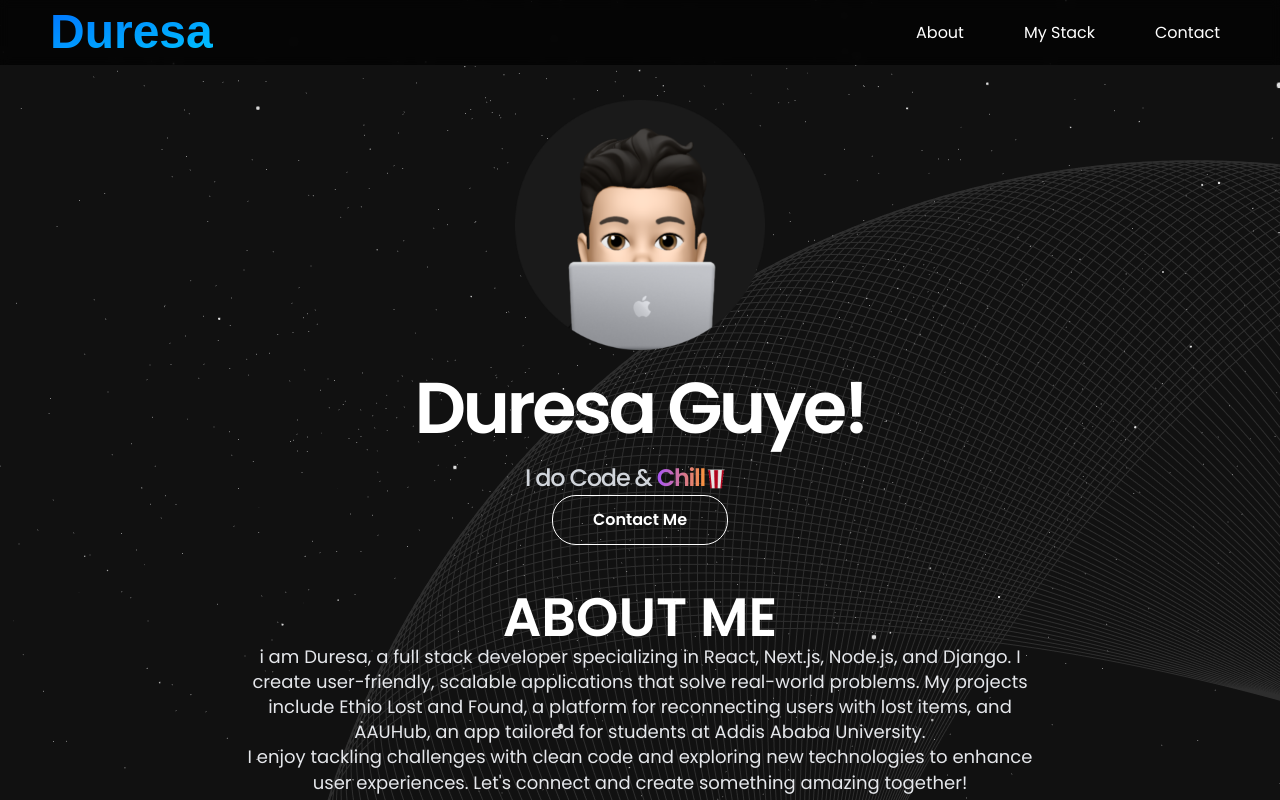
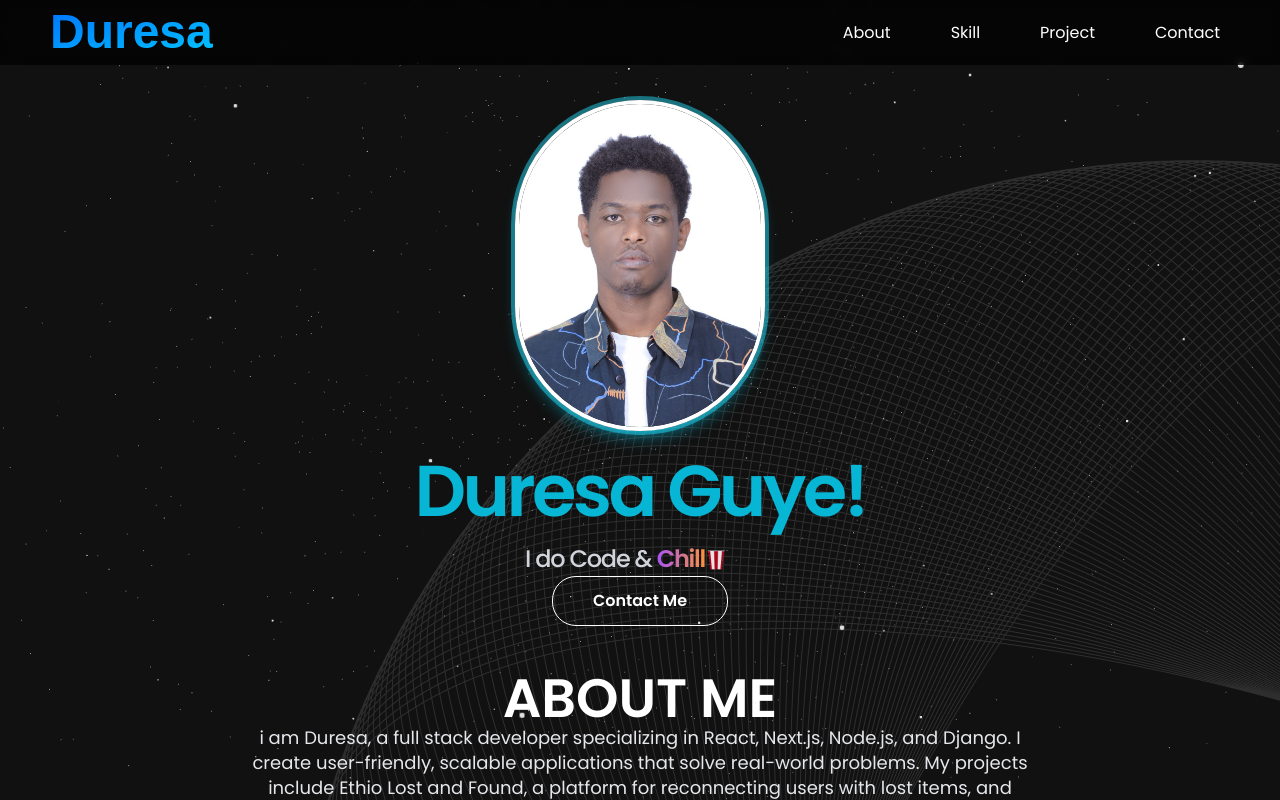
Before and after one commit to duresaguye/my_Portfolio, a Next.js app: page / in a window 1280 px wide. Shown: the top 800 px of the page. Built offline with nearby package versions, Linux system fonts and the light colour scheme.

Commit message:
navbar updated

```diff
--- a/components/About.tsx
+++ b/components/About.tsx
@@ -5,7 +5,7 @@ const About: React.FC<{}> = () => {
     <section
       id="about"
       className="flex flex-col items-center justify-center h-full relative overflow-hidden pt-[35px]"
-      style={{ transform: "scale(0.9)" }} // Fixed the scale transformation syntax
+      style={{ transform: "scale(0.9)" }}
     >
       <div className="flex flex-col justify-around flex-wrap items-center max-w-[900px]">
         <h1 className="text-white font-semibold text-6xl">ABOUT ME</h1>
--- a/components/Banner.tsx
+++ b/components/Banner.tsx
@@ -8,16 +8,16 @@ const Banner: React.FC<{}> = () => {
     <div className="flex flex-row items-center justify-center px-20 mt-[100px] z-[20] ">
       <div className="flex flex-col  justify-center  text-center">
         <div className="justify-center flex ">
-          <Image
-            priority
-            src="/Me.png"
-            height={250}
-            width={250}
-            alt="Duresa Guye"
-          />
-        </div>
+         <Image
+  priority
+  src="/dura.png"
+  height={250}
+  width={250}
+  alt="Duresa Guye"
+  className="rounded-full border-4 border-white shadow-lg shadow-cyan-500/50 ring-4 ring-cyan-400/50 hover:ring-cyan-500 hover:shadow-cyan-500 transition-all duration-300"
+/> </div>
 
-        <div className="flex flex-col gap-6 mt-10 cursor-pointer animate-bounce tracking-tighter text-7xl font-semibold text-white max-w-[600px] w-auto h-auto">
+        <div className="flex flex-col gap-6 mt-10 text-cyan-500 cursor-pointer animate-bounce tracking-tighter text-7xl font-semibold  max-w-[600px] w-auto h-auto">
           Duresa Guye!
         </div>
         <div className="flex justify-center">
--- a/components/Experience.tsx
+++ b/components/Experience.tsx
@@ -4,7 +4,7 @@ import React from "react";
 const Experience: React.FC<{}> = () => {
   return (
     <section id="experience">
-      <h2 className="text-white font-semibold text-center text-6xl   pt-[35px]">
+      <h2 className="text-white font-semibold text-center text-6xl pt-[35px]">
         EXPERIENCE
       </h2>
 
--- a/components/Navbar.tsx
+++ b/components/Navbar.tsx
@@ -58,7 +58,13 @@ const Navbar: React.FC<{}> = () => {
           href="#mystack"
           className="text-white hover:bg-[#2E2E2E] rounded-xl py-2 px-5 transition-all duration-300"
         >
-          My Stack
+          Skill
+        </a>
+        <a
+          href="#projects"
+          className="text-white hover:bg-[#2E2E2E] rounded-xl py-2 px-5 transition-all duration-300"
+        >
+          Project
         </a>
         <div
           onClick={() => window.open("mailto:dureguye2@gmail.com")}
@@ -83,8 +89,14 @@ const Navbar: React.FC<{}> = () => {
             className="text-white py-3 text-center hover:bg-[#2E2E2E] transition-all duration-300"
             onClick={() => setIsMenuOpen(false)}
           >
-            My Stack
+            Skill
           </a>
+          <a
+          href="#projects"
+           className="text-white py-3 text-center hover:bg-[#2E2E2E] transition-all duration-300"
+        >
+          Project
+        </a>
           <div
             onClick={() => {
               window.open("mailto:dureguye2@gmail.com");
--- a/constant/index.tsx
+++ b/constant/index.tsx
@@ -15,7 +15,7 @@ export const Social_Icons = [
     alt: "LinkedIn",
   },
   {
-    link: "",
+    link: "https://x.com/dure_guye",
     image: "icons/Twitter.svg",
     alt: "Twitter",
   },
```
Also changed, not shown: public/Me.png (deleted), public/dura.png (added).
